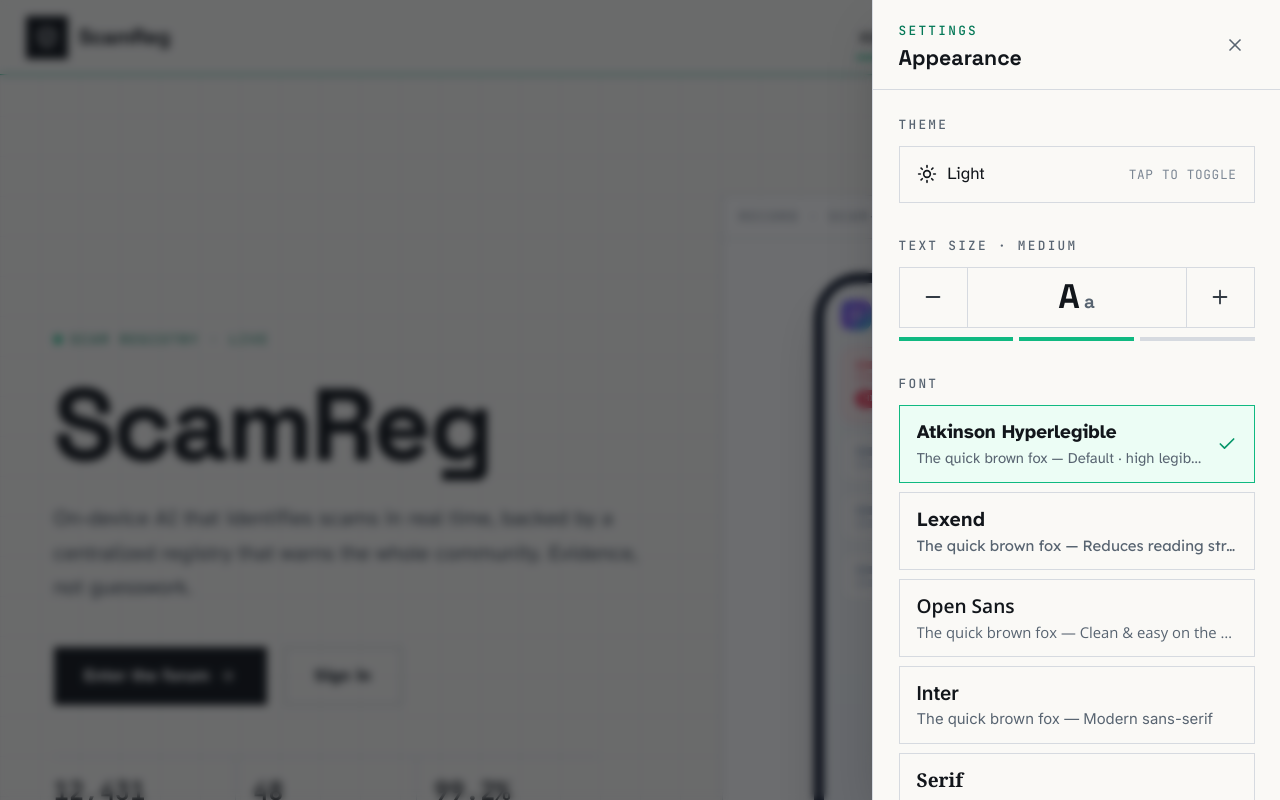
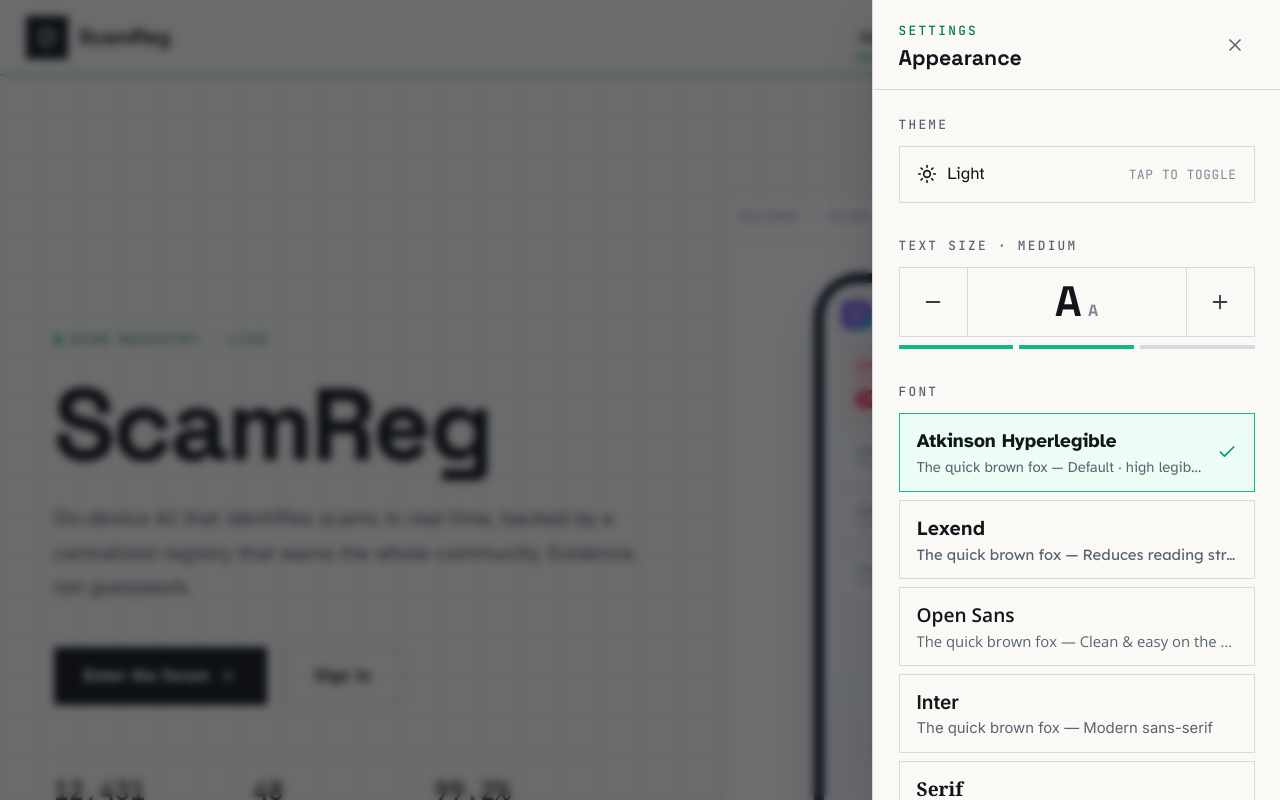
Before and after one commit to jx-np/hackit-negevs, a React (Vite) app: page / in a window 1280 px wide. Both pictures are taken after a click on the button "Open appearance settings". Shown: the top 800 px of the page. Built offline with nearby package versions, Linux system fonts and the light colour scheme; no server answers.

Commit message:
Make text-size control's big/small A visibly different sizes

```diff
--- a/src/components/layout/SettingsPanel.tsx
+++ b/src/components/layout/SettingsPanel.tsx
@@ -165,20 +165,20 @@
                     >
                       <Minus size={22} />
                     </button>
-                    <div className="flex flex-1 items-baseline justify-center gap-1 py-3">
+                    <div className="flex flex-1 items-baseline justify-center gap-1.5 py-3">
                       <span
                         aria-hidden="true"
                         className="font-display font-bold leading-none text-ink-900 dark:text-white"
-                        style={{ fontSize: '2rem' }}
+                        style={{ fontSize: '2.5rem' }}
                       >
                         A
                       </span>
                       <span
                         aria-hidden="true"
-                        className="font-display font-bold leading-none text-ink-500 dark:text-ink-400"
-                        style={{ fontSize: '1.1rem' }}
+                        className="font-display font-bold leading-none text-ink-400 dark:text-ink-500"
+                        style={{ fontSize: '0.95rem' }}
                       >
-                        a
+                        A
                       </span>
                     </div>
                     <button
```
